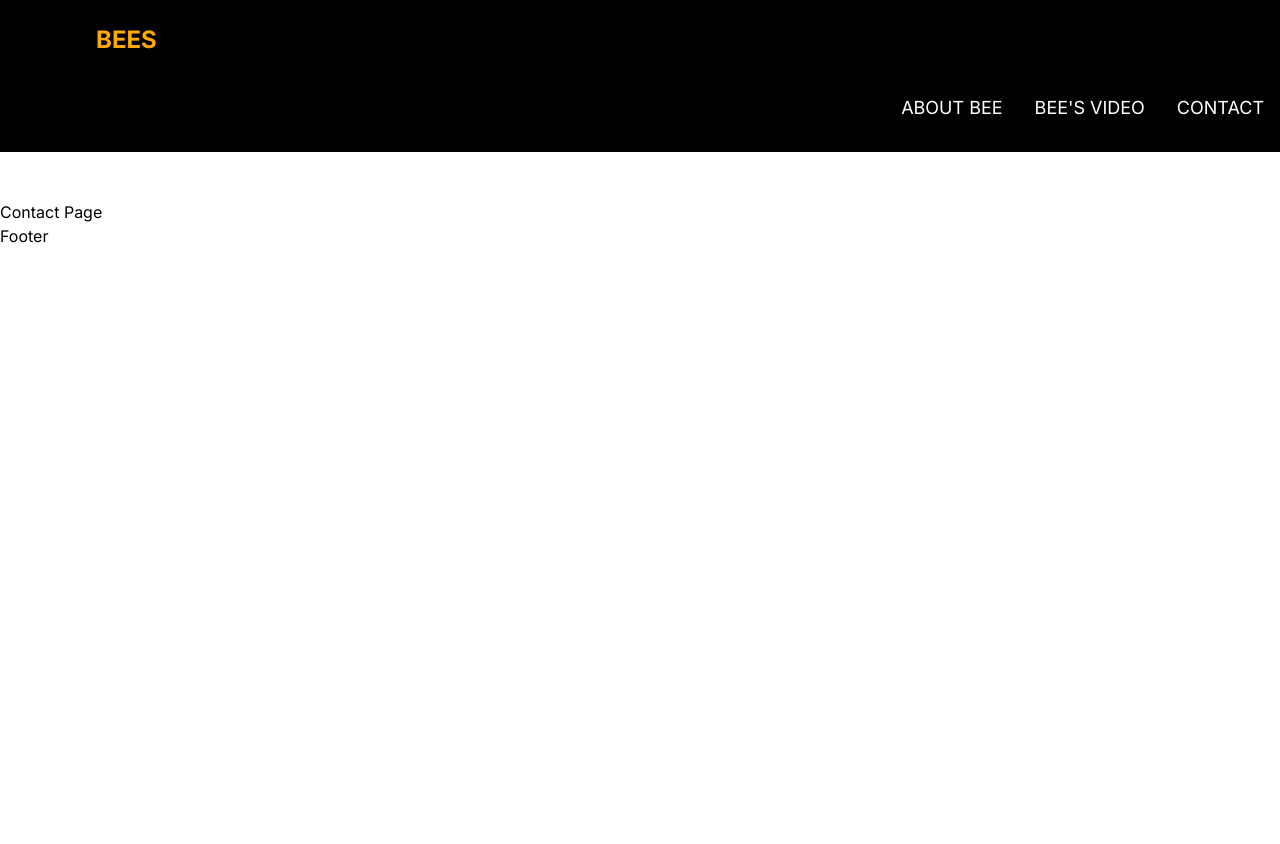
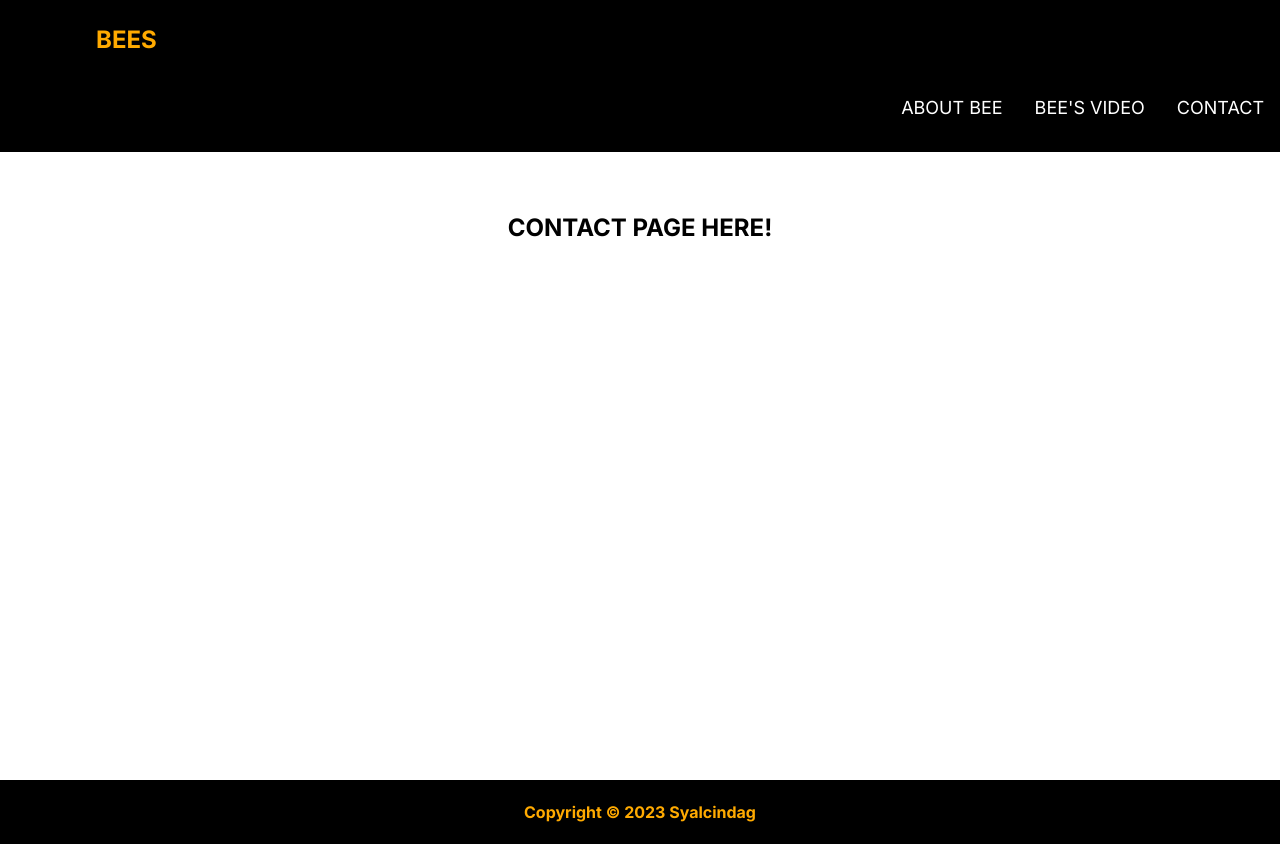
Before and after one commit to Syalcindag/bees, a Next.js app: page /contact in a window 1280 px wide. Before the commit the page ends 800 px from the top, so only its background shows below. Built offline with nearby package versions, Linux system fonts and the light colour scheme.

Commit message:
add footer component and contact page

```diff
--- a/app/components/Footer.jsx
+++ b/app/components/Footer.jsx
@@ -2,7 +2,9 @@ import React from 'react'
 
 const Footer = () => {
   return (
-    <div>Footer</div>
+    <footer className='py-5 bg-black text-white'>
+      <p className='font-bold text-1xl text-center text-[var(--primary-color)]'>Copyright © 2023 Syalcindag</p>
+    </footer>
   )
 }
 
--- a/app/contact/page.jsx
+++ b/app/contact/page.jsx
@@ -1,9 +1,14 @@
 import React from "react";
 
+export const metadata = {
+    title: 'Contact'
+}
 const page = () =>
 {
     return (
-        <div className="mt-[200px]">Contact Page</div>
+        <div className="text-center mt-[180px] h-[75vh]">
+            <h1 className="font-bold text-2xl uppercase pt-8">Contact Page here!</h1>
+        </div>
     )
 }
 
```
